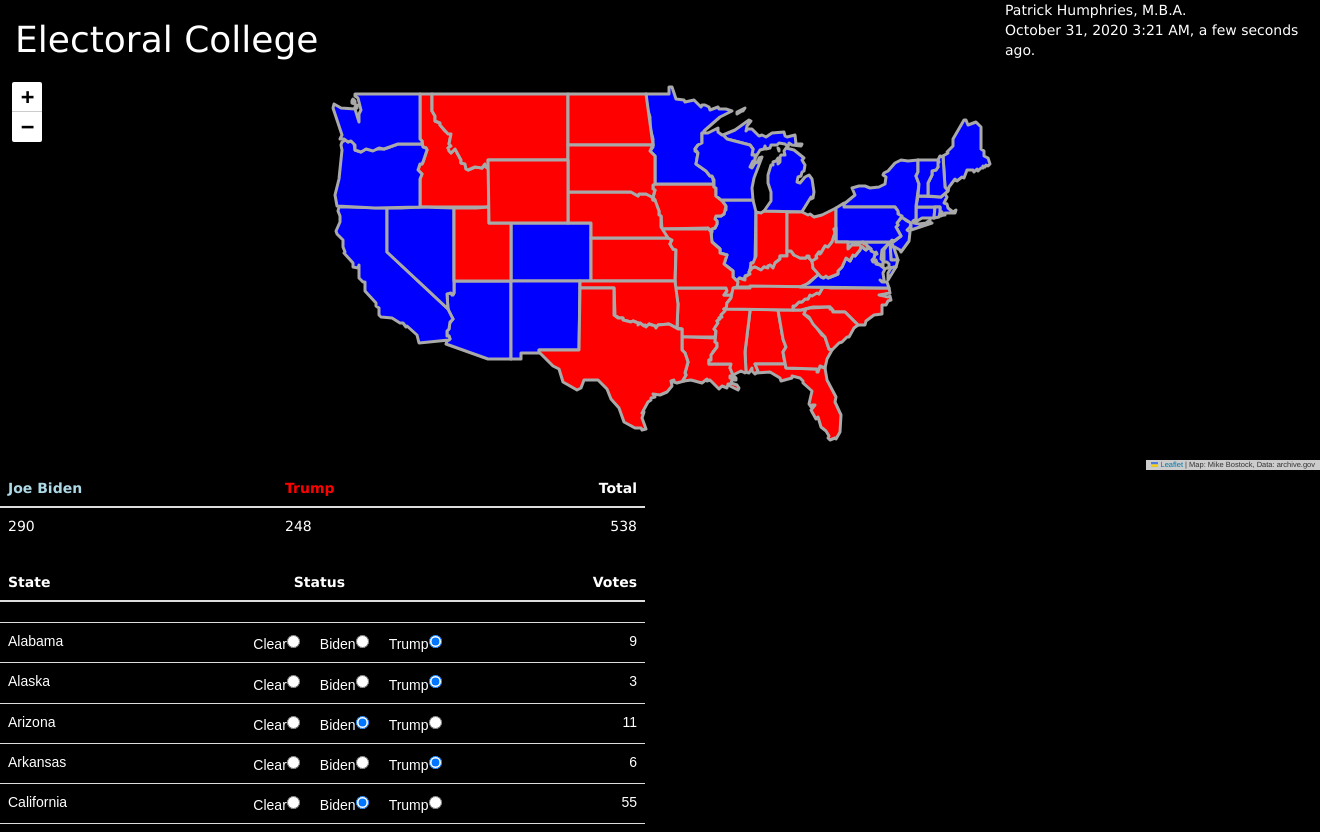
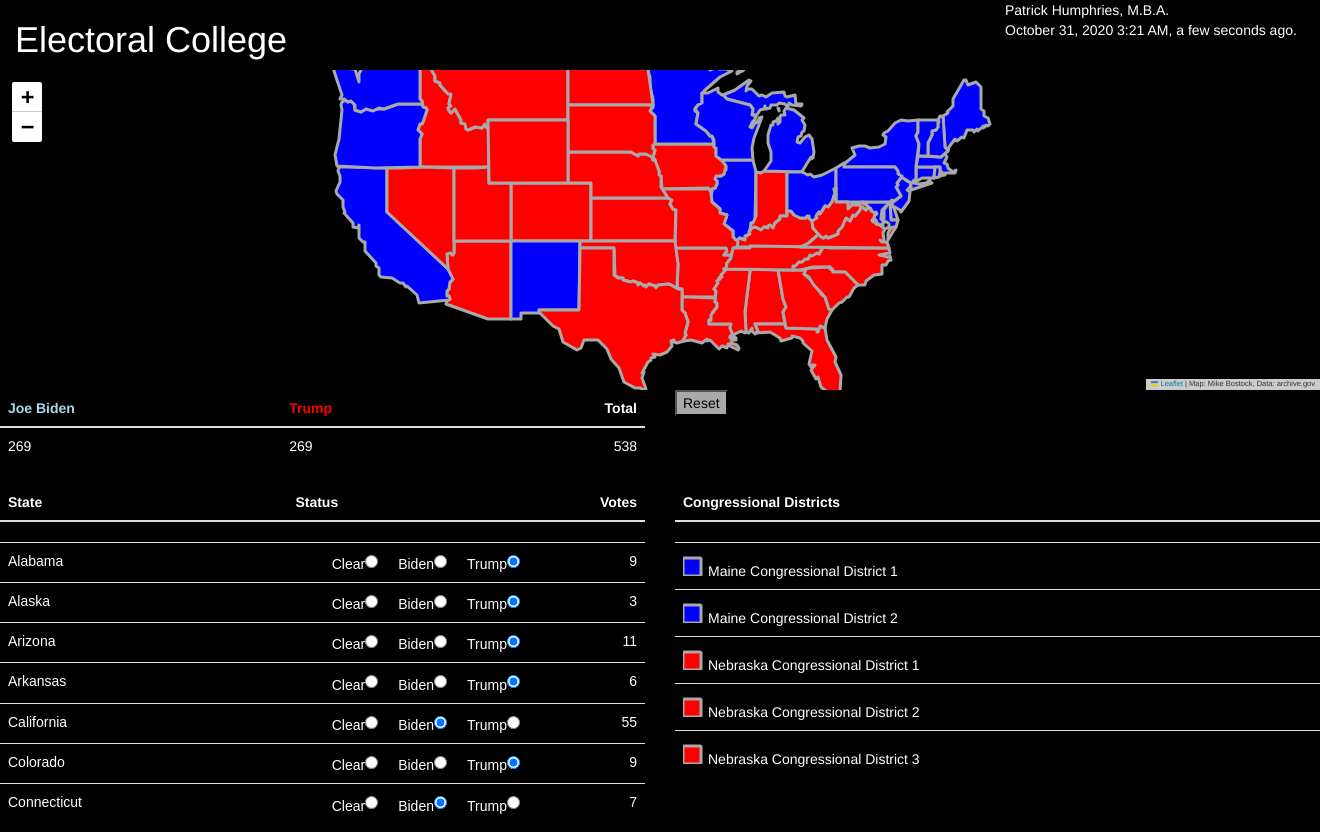
Before and after one commit to phumphri/portfolio, a Flask app: page /electoral_college in a window 1320 px wide; the page is wider, and only the part inside the window is pictured. Run offline with Flask 2, Linux system fonts and the light colour scheme; lists and menus that the app fills with data are empty; some libraries are stand-ins or nearby versions.

Commit message:
Added reset button.

```diff
--- a/static/css/floaters.css
+++ b/static/css/floaters.css
@@ -7,7 +7,7 @@
 {
     background-color: black;
     color: white;
-    font-family: Verdana, Geneva, sans-serif, serif
+    font-family: 'Helvetica Neue', Helvetica, Verdana, Geneva, sans-serif, serif
 }
 
 legend {color: white}
--- a/templates/electoral_college.html
+++ b/templates/electoral_college.html
@@ -11,7 +11,8 @@
 <!-- Leaflet.js -->
 <link rel="stylesheet" href="https://unpkg.com/leaflet@1.7.1/dist/leaflet.css" integrity="sha512-xodZBNTC5n17Xt2atTPuE1HxjVMSvLVW9ocqUKLsCC5CXdbqCmblAshOMAS6/keqq/sMZMZ19scR4PsZChSR7A==" crossorigin="" />
 
-<script src="https://unpkg.com/leaflet@1.7.1/dist/leaflet.js" integrity="sha512-XQoYMqMTK8LvdxXYG3nZ448hOEQiglfqkJs1NOQV44cWnUrBc8PkAOcXy20w0vlaXaVUearIOBhiXZ5V3ynxwA==" crossorigin=""></script>
+<script src="https://unpkg.com/leaflet@1.7.1/dist/leaflet.js" integrity="sha512-XQoYMqMTK8LvdxXYG3nZ448hOEQiglfqkJs1NOQV44cWnUrBc8PkAOcXy20w0vlaXaVUearIOBhiXZ5V3ynxwA==" crossorigin="">
+</script>
 
 <meta name="viewport" content="width=device-width, initial-scale=1">
 
@@ -34,7 +35,7 @@
 
         // Get the window dimensions so the map can be sized.
         var w = window.innerWidth.toString()
-        var h = (window.innerHeight * 0.50).toString()
+        var h = (window.innerHeight * 0.40).toString()
 
         // Remove the existing map row.
         var map_row = map_container.select("#map_row")
@@ -49,6 +50,7 @@
             .style("width", w + "px")
             .style("height", h + "px")
 
+
         // Specify map parameters.
         // Did not use MapBox tiles for map, just the borders from geojson.
         var mapboxAccessToken = 'pk.eyJ1IjoicGh1bXBocmkiLCJhIjoiY2tnNGJ1NHBsMGRoNDMxcXNhemJieGdxeSJ9.FKo4lgDkbphPAFdxMK3Kog'
@@ -60,7 +62,11 @@
 
         // Add IDs to each of the svg paths.
         geo_json_layer.eachLayer(function (layer) {
-            layer._path.id = layer.feature.properties.name
+            if (layer.feature.properties.name.includes("Congressional")) {
+                layer._path.id = layer.feature.properties.name + " map"
+            } else {
+                layer._path.id = layer.feature.properties.name
+            }
         });
 
         var svg = map_row.select("svg")
@@ -82,7 +88,6 @@
         .attr("class", "container-fluid")
         .attr("id", "map_container")
 
-
     // Add results row under the svg.
     var results_row = body.append("div")
         .attr("class", "row")
@@ -93,8 +98,20 @@
         .attr("class", "col-sm-6")
         .attr("id", "results_column")
 
-    results_row.append("div")
+    // Add reset column to results row.
+    var reset_column = results_row.append("div")
         .attr("class", "col-sm-6")
+        .attr("id", "reset_column")
+
+    // Add reset checkbox to the reset column.
+    reset_column.append("input")
+        .attr("type", "button")
+        .attr("value", "Reset")
+        .attr("style", "color:black; background-color:darkgrey; ")
+        .on("click", function (d) {
+            localStorage.removeItem("control_values")
+            create_map()
+        });
 
     // Add the results table to the results column.
     var results_table = results_column.append("table")
@@ -138,9 +155,6 @@
         .attr("class", "col-sm-6")
         .attr("id", "control_heading_column")
 
-    control_heading_row.append("div")
-        .attr("class", "col-sm-6")
-
     // Add the control heading table to the control heading column.
     var control_heading_table = control_heading_column.append("table")
         .attr("class", "table")
@@ -157,15 +171,12 @@
     var control_row = body.append("div")
         .attr("class", "row")
         .attr("id", "control_row")
-        .attr("style", "color:white; font-family:sans-serif; overflow-y:auto; height:15em; ")
 
     // Add the control column to the control row.
     var control_column = control_row.append("div")
         .attr("class", "col-sm-6")
         .attr("id", "control_column")
-
-    control_row.append("div")
-        .attr("class", "col-sm-6")
+        .attr("style", "color:white; font-family:sans-serif; overflow-y:auto; height:20em; ")
 
     // Add the control table to the control column.
     var control_table = control_column.append("table")
@@ -187,6 +198,9 @@
         var state_name = features[feature]["properties"]["name"]
         state_names.push(state_name)
         var state_id = state_name.replace(" ", "_")
+        var state_id = state_id.replace(" ", "_")
+        var state_id = state_id.replace(" ", "_")
+        var state_id = state_id.replace(" ", "_")
         var state_id = state_id.replace(" ", "_")
         var state_votes = features[feature]["properties"]["votes"]
         votes_by_state[state_name] = state_votes
@@ -258,7 +272,13 @@
 
                         // Get the control_button_id using the state and candidate names.
                         try {
-                            var id = "#" + control_button_ids[state_name][candidate_name]
+                            var id = control_button_ids[state_name][candidate_name]
+                            if (false) {
+                                console.log(" ")
+                                console.log("state_name:", state_name)
+                                console.log("candidate_name:", candidate_name)
+                                console.log("control_button_id:", id)
+                            }
                         } catch (err) {
                             console.log(" ")
                             console.log("click get control_button_id failed:", err.message)
@@ -266,13 +286,21 @@
                             console.log("candidate_name:", candidate_name)
                         }
 
-                        // if (document.getElementById(id).checked) {
+                        // Determine if the control_button was selected.
                         try {
-                            if (control_tbody.select(id)._groups[0][0].checked) {
+                            if (document.getElementById(id).checked) {
+                                if (false) {
+                                    console.log("Button was checked.")
+                                }
 
                                 // Increment candidate totals and update state color.
                                 var boffo = document.getElementById(state_name)
+                                if (false) {
+                                    console.log("Found boffo.")
+                                }
+
                                 boffo.setAttribute("fill-opacity", "1.0")
+
                                 if (candidate_name == "biden") {
                                     biden_total += votes_by_state[state_name]
                                     boffo.setAttribute("fill", "blue")
@@ -305,16 +333,80 @@
                 localStorage.removeItem("control_values")
                 localStorage.setItem("control_values", JSON.stringify(control_values))
 
-            });
-    }
+            }   // End of click function.
+            );      // End of click event.
+    }           // End of for loop on features.
+
+    // Add column for congressional districts headings to the control heading row.
+    var congressional_districts_heading_column = control_heading_row.append("div")
+        .attr("class", "col-sm-6")
+        .attr("id", "congressional_districts_heading_column")
+
+    // Add a table for the congressional districts headings.
+    var congressional_districts_heading_table = congressional_districts_heading_column.append("table")
+        .attr("class", "table")
+        .attr("id", "congressional_districts_heading_table")
+
+    // Add thead to the table for congressional districts headings.
+    var congressional_districts_heading_row = congressional_districts_heading_table.append("thead")
+        .append("tr")
+
+    // Add headings for the congressional districts.
+    congressional_districts_heading_row.append("th").text("Congressional Districts")
+
+    // Add congressional districts column to the results row.
+    var districts_column = control_row.append("div")
+        .attr("class", "col-sm-6")
+        .attr("id", "district_column")
+
+    // Add the congressional districts table.
+    var districts_table = districts_column.append("table")
+        .attr("class", "table")
+        .attr("id", "districts_table")
+
+    // Add tbody to the congressional districts table.
+    var districts_tbody = districts_table.append("tbody")
+
+    // The id of the rectangles will be the name value, not the id balue.
+    var districts = []
+    districts.push({ "id": "Maine_Congressional_District_1", "name": "Maine Congressional District 1" })
+    districts.push({ "id": "Maine_Congressional_District_2", "name": "Maine Congressional District 2" })
+    districts.push({ "id": "Nebraska_Congressional_District_1", "name": "Nebraska Congressional District 1" })
+    districts.push({ "id": "Nebraska_Congressional_District_2", "name": "Nebraska Congressional District 2" })
+    districts.push({ "id": "Nebraska_Congressional_District_3", "name": "Nebraska Congressional District 3" })
+
+    // Add rectangles for the congressional districts.
+    districts_tbody.selectAll("tr")
+        .data(districts)
+        .enter()
+        .append("tr")
+        .append("td")
+        .append("svg")
+        .attr("width", 25)
+        .attr("height", 25)
+        .append("rect")
+        .attr("id", (d) => { return d.name; })
+        .attr("y", 7)
+        .attr("width", 18)
+        .attr("height", 18)
+        .attr("rx", 1)
+        .attr("fill-opacity", "0.0")
+        .attr("stroke", "darkgrey")
+        .attr("stroke-width", 3)
+
+    // Add the names of the congressional districts next to the rectangles.
+    districts_tbody.selectAll("td")
+        .data(districts)
+        .append("text")
+        .text((d) => { return d.name; })
 
     // Recreate the map row with the resized svg.
     create_map()
 
     // Only called in the creation of the map.
     function color_states() {
+
         // Get the control values from the previous session.
-        // localStorage.removeItem("control_values")
         var control_values = localStorage.getItem("control_values")
 
         // Set default values there are no control values from a previous session.
@@ -322,10 +414,10 @@
             control_values = {}
             control_values["Alabama"] = "trump"
             control_values["Alaska"] = "trump"
-            control_values["Arizona"] = "biden"
+            control_values["Arizona"] = "trump"
             control_values["Arkansas"] = "trump"
             control_values["California"] = "biden"
-            control_values["Colorado"] = "biden"
+            control_values["Colorado"] = "trump"
             control_values["Connecticut"] = "biden"
             control_values["Delaware"] = "biden"
             control_values["Florida"] = "trump"
@@ -339,6 +431,8 @@
             control_values["Kentucky"] = "trump"
             control_values["Louisiana"] = "trump"
             control_values["Maine"] = "biden"
+            control_values["Maine Congressional District 1"] = "biden"
+            control_values["Maine Congressional District 2"] = "biden"
             control_values["Maryland"] = "biden"
             control_values["Massachusetts"] = "biden"
             control_values["Michigan"] = "biden"
@@ -347,14 +441,17 @@
             control_values["Missouri"] = "trump"
             control_values["Montana"] = "trump"
             control_values["Nebraska"] = "trump"
-            control_values["Nevada"] = "biden"
+            control_values["Nebraska Congressional District 1"] = "trump"
+            control_values["Nebraska Congressional District 2"] = "trump"
+            control_values["Nebraska Congressional District 3"] = "trump"
+            control_values["Nevada"] = "trump"
             control_values["New Hampshire"] = "biden"
             control_values["New Jersey"] = "biden"
             control_values["New Mexico"] = "biden"
             control_values["New York"] = "biden"
             control_values["North Carolina"] = "trump"
             control_values["North Dakota"] = "trump"
-            control_values["Ohio"] = "trump"
+            control_values["Ohio"] = "biden"
             control_values["Oklahoma"] = "trump"
             control_values["Oregon"] = "biden"
             control_values["Pennsylvania"] = "biden"
@@ -365,12 +462,13 @@
             control_values["Texas"] = "trump"
             control_values["Utah"] = "trump"
             control_values["Vermont"] = "biden"
-            control_values["Virginia"] = "biden"
+            control_values["Virginia"] = "trump"
             control_values["Washington"] = "biden"
             control_values["West Virginia"] = "trump"
             control_values["Wisconsin"] = "biden"
             control_values["Wyoming"] = "trump"
             control_values["District of Columbia"] = "biden"
+
             localStorage.setItem("control_values", JSON.stringify(control_values))
         } else {
             control_values = JSON.parse(control_values)
@@ -383,12 +481,17 @@
 
             // Click on the corresponding button.
             // The button may not exist during initial load.
+            // Get the candidate name from the control values.
             var candidate_name = control_values[state_name]
 
+            // Get the button id based on state and candidate names.
             var button_id = control_button_ids[state_name][candidate_name]
+
+            // This button is checked since the candidate was specified in the control values.
             document.getElementById(button_id).checked = true
 
-            var button = document.getElementById(button_id)
+            // Deprecate
+            // var button = document.getElementById(button_id)
 
             // Boffo is the state.
             try {
```
Also changed, not shown: app.py (line endings or trailing spaces), static/js/us-states.js.
